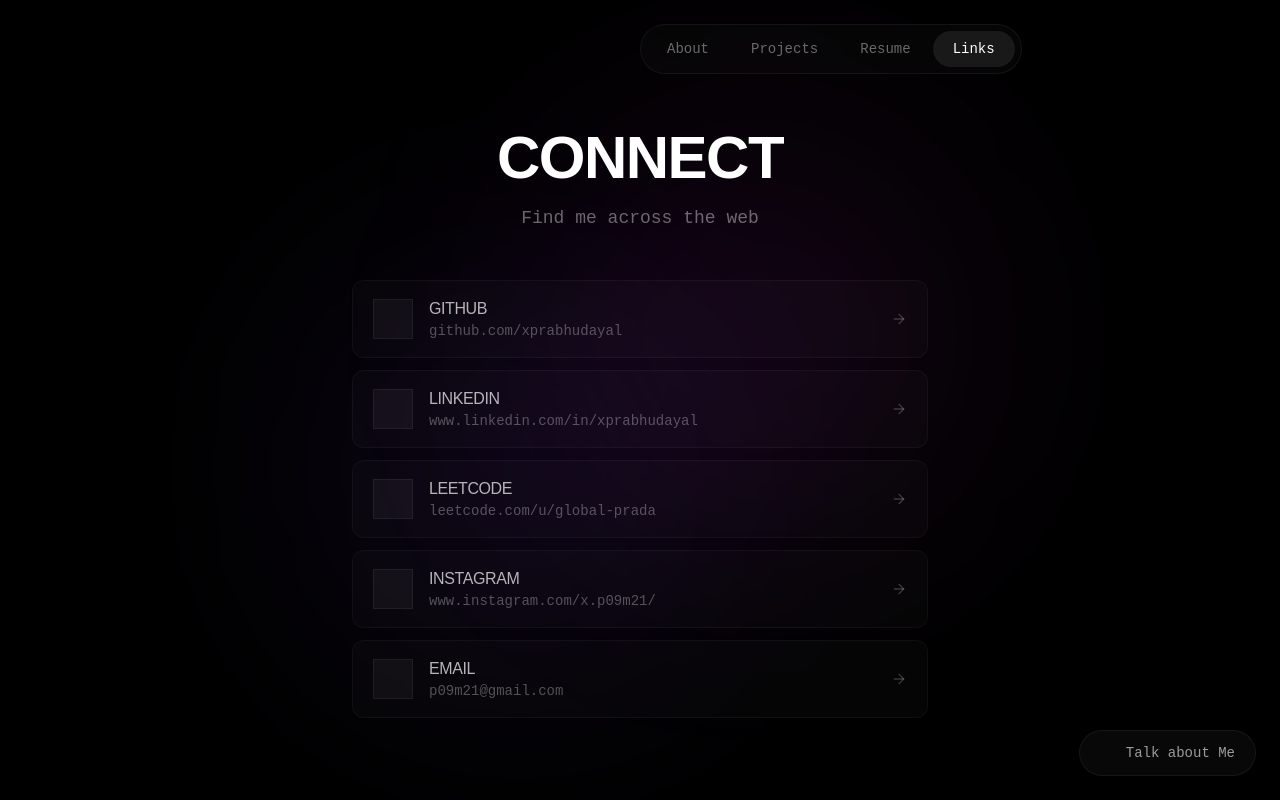
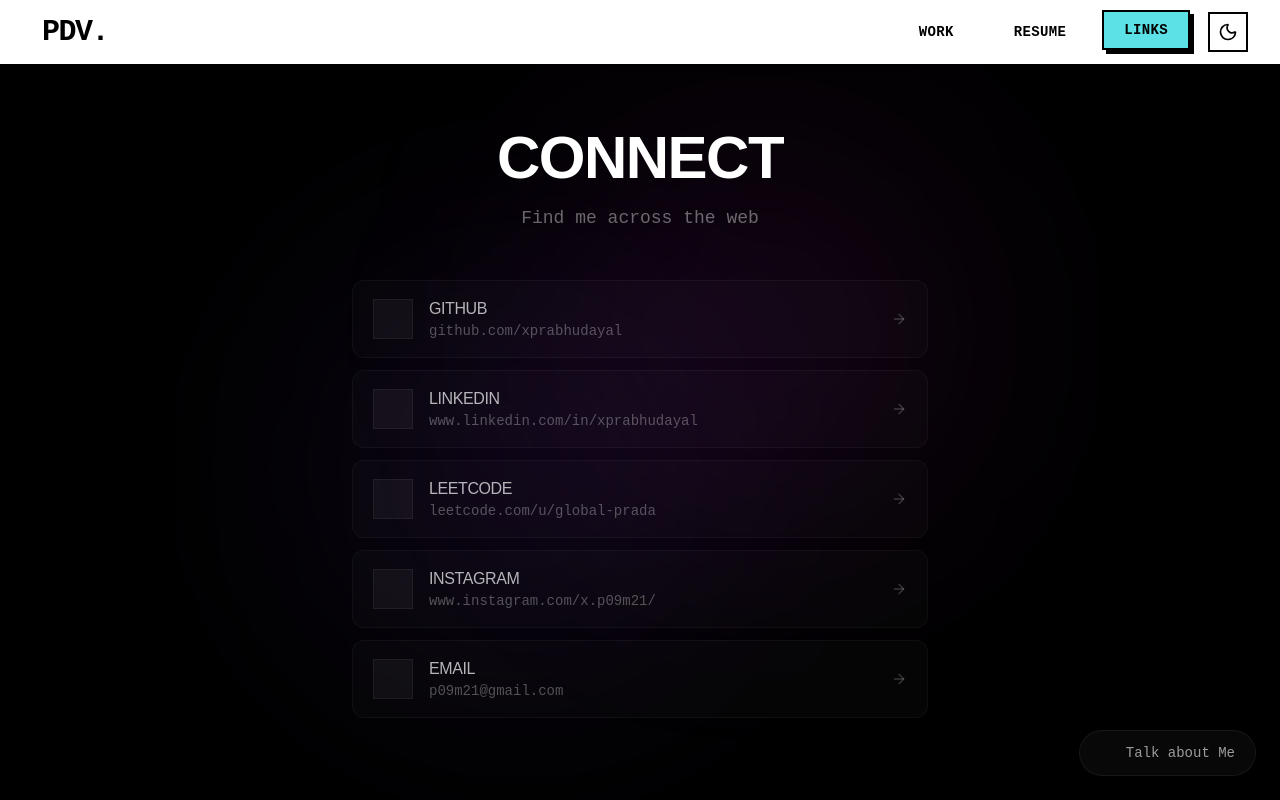
Before and after one commit to xprabhudayal/next-portfolio-app, a Next.js app: page /links in a window 1280 px wide. Built offline with nearby package versions, Linux system fonts and the light colour scheme; some icons are missing.

Commit message:
refactor: update Navbar with semantic tokens, remove HOME link, add ThemeToggle

```diff
--- a/components/Navbar.tsx
+++ b/components/Navbar.tsx
@@ -2,56 +2,73 @@
 
 import Link from 'next/link';
 import { usePathname } from 'next/navigation';
-import { motion } from 'framer-motion';
+import { useState } from 'react';
+import { Menu, X } from 'lucide-react';
+import ThemeToggle from './ThemeToggle';
 
 export default function Navbar() {
   const pathname = usePathname();
+  const [isOpen, setIsOpen] = useState(false);
 
   const navItems = [
-    { name: 'About', path: '/' },
-    { name: 'Projects', path: '/projects' },
-    { name: 'Resume', path: '/resume' },
-    { name: 'Links', path: '/links' },
+    { name: 'WORK', path: '/projects', activeColor: 'bg-primary text-primary-foreground' },
+    { name: 'RESUME', path: '/resume', activeColor: 'bg-card text-card-foreground' },
+    { name: 'LINKS', path: '/links', activeColor: 'bg-tertiary text-tertiary-foreground' },
   ];
 
-  const isActive = (path: string) => {
-    if (path === '/') return pathname === '/';
-    return pathname?.startsWith(path);
-  };
+  return (
+    <nav className="fixed top-0 left-0 w-full z-50 border-b-2 border-border bg-background">
+      <div className="max-w-7xl mx-auto px-4 md:px-8 h-16 flex items-center justify-between">
 
-  return (
-    <motion.nav
-      initial={{ opacity: 0, y: -20 }}
-      animate={{ opacity: 1, y: 0 }}
-      transition={{ duration: 0.6, delay: 0.1 }}
-      className="fixed top-6 left-1/2 -translate-x-1/2 z-[100]"
-    >
-      <div className="px-1.5 py-1.5 rounded-full bg-white/[0.02] backdrop-blur-2xl border border-white/[0.06]">
-        <div className="flex items-center gap-0.5">
+        {/* Logo */}
+        <Link href="/" className="text-3xl font-black uppercase tracking-tighter hover:bg-primary hover:text-primary-foreground px-2 border-2 border-transparent hover:border-border transition-all" onClick={() => setIsOpen(false)}>
+          PDV.
+        </Link>
+
+        {/* Desktop Menu */}
+        <div className="hidden md:flex items-center gap-4">
+          {navItems.map((item) => {
+            const isActive = pathname === item.path;
+            const activeClasses = isActive
+              ? `${item.activeColor} border-border neo-shadow translate-x-[-2px] translate-y-[-2px]`
+              : "bg-transparent text-foreground border-transparent hover:border-border hover:bg-muted";
+
+            return (
+              <Link key={item.path} href={item.path}>
+                <div className={`px-5 py-2 font-bold text-sm border-2 transition-all duration-200 uppercase tracking-wide ease-snappy ${activeClasses}`}>
+                  {item.name}
+                </div>
+              </Link>
+            );
+          })}
+          <ThemeToggle />
+        </div>
+
+        {/* Mobile Hamburger */}
+        <button
+          className="md:hidden p-2 border-2 border-border active:bg-muted"
+          onClick={() => setIsOpen(!isOpen)}
+        >
+          {isOpen ? <X size={28} /> : <Menu size={28} />}
+        </button>
+      </div>
+
+      {/* Mobile Menu Overlay */}
+      {isOpen && (
+        <div className="md:hidden absolute top-16 left-0 w-full h-[calc(100vh-4rem)] bg-background border-t-2 border-border flex flex-col p-6 gap-4 animate-in slide-in-from-top-4 duration-200">
           {navItems.map((item) => (
-            <Link key={item.path} href={item.path}>
-              <motion.div
-                className={`relative px-5 py-2 rounded-full text-sm font-medium transition-colors duration-200 ${
-                  isActive(item.path)
-                    ? 'text-white'
-                    : 'text-white/40 hover:text-white/70'
-                }`}
-                whileHover={{ scale: 1.02 }}
-                whileTap={{ scale: 0.98 }}
-              >
-                {isActive(item.path) && (
-                  <motion.div
-                    layoutId="nav-active"
-                    className="absolute inset-0 bg-white/[0.08] rounded-full"
-                    transition={{ type: 'spring', bounce: 0.2, duration: 0.5 }}
-                  />
-                )}
-                <span className="relative z-10">{item.name}</span>
-              </motion.div>
+            <Link key={item.path} href={item.path} onClick={() => setIsOpen(false)}>
+              <div className={`text-4xl font-black uppercase tracking-tighter py-4 border-b-2 border-muted hover:text-primary transition-colors ${pathname === item.path ? 'text-primary pl-4 border-l-8 border-border font-italic' : ''}`}>
+                {item.name}
+              </div>
             </Link>
           ))}
+          <div className="pt-4 mt-auto border-t-2 border-dashed border-muted flex justify-between items-center">
+            <span className="font-bold uppercase text-lg">Theme</span>
+            <ThemeToggle />
+          </div>
         </div>
-      </div>
-    </motion.nav>
+      )}
+    </nav>
   );
 }
```
